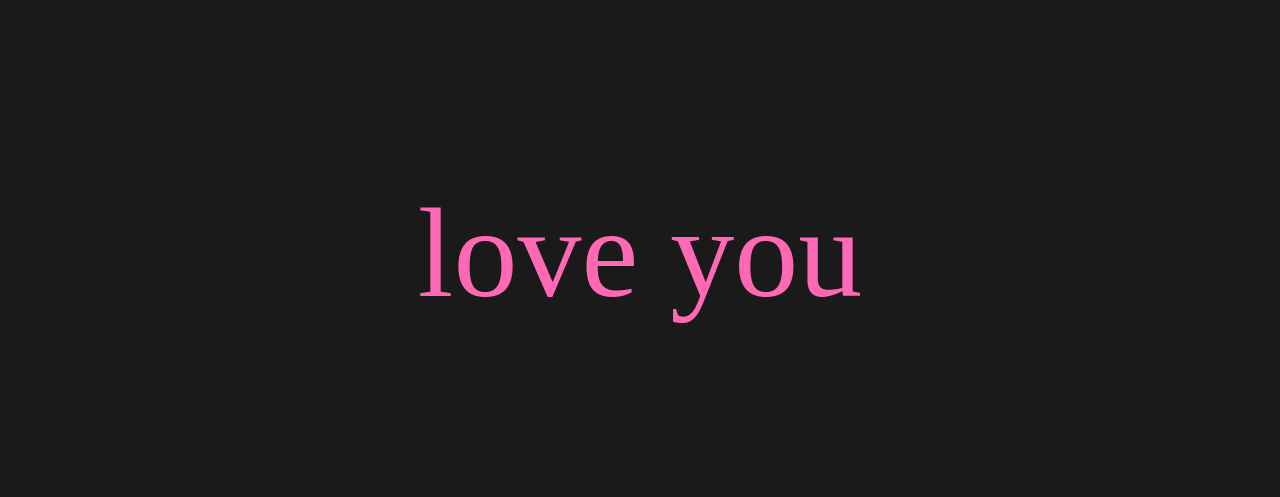
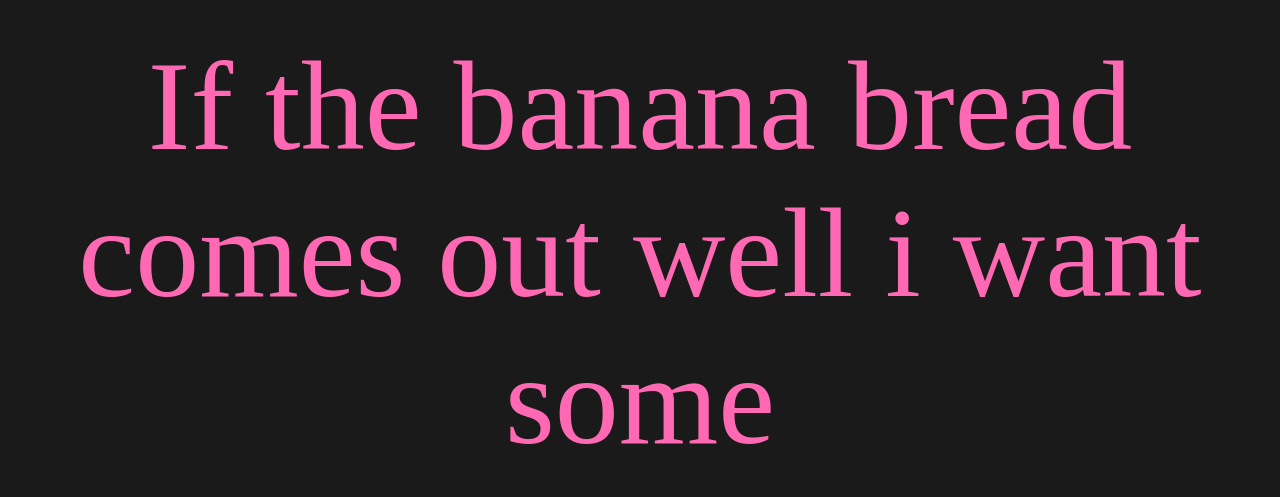
Before and after one commit to beentheyre/surprise-message, a plain HTML site: page index.html in a window 1280 px wide. Shown: the part 147-644 px from the top of the page. Drawn offline with Linux system fonts and the light colour scheme.

Commit message:
Update index.html

```diff
--- a/index.html
+++ b/index.html
@@ -37,7 +37,7 @@
 <body>
 
     <div id="message" class="message-container">
-        surprise
+        Hey Babe
     </div>
 
     <script>
@@ -53,7 +53,7 @@
 
             // Wait for fade out to complete before changing text
             setTimeout(() => {
-                messageContainer.textContent = 'love you';
+                messageContainer.textContent = 'If the banana bread comes out well i want some';
                 messageContainer.style.color = 'hotpink'; // Change color for "love you"
                 document.body.style.backgroundColor = '#1a1a1a'; // Subtle background change
                 messageContainer.classList.add('visible'); // Fade in 'love you'
```
